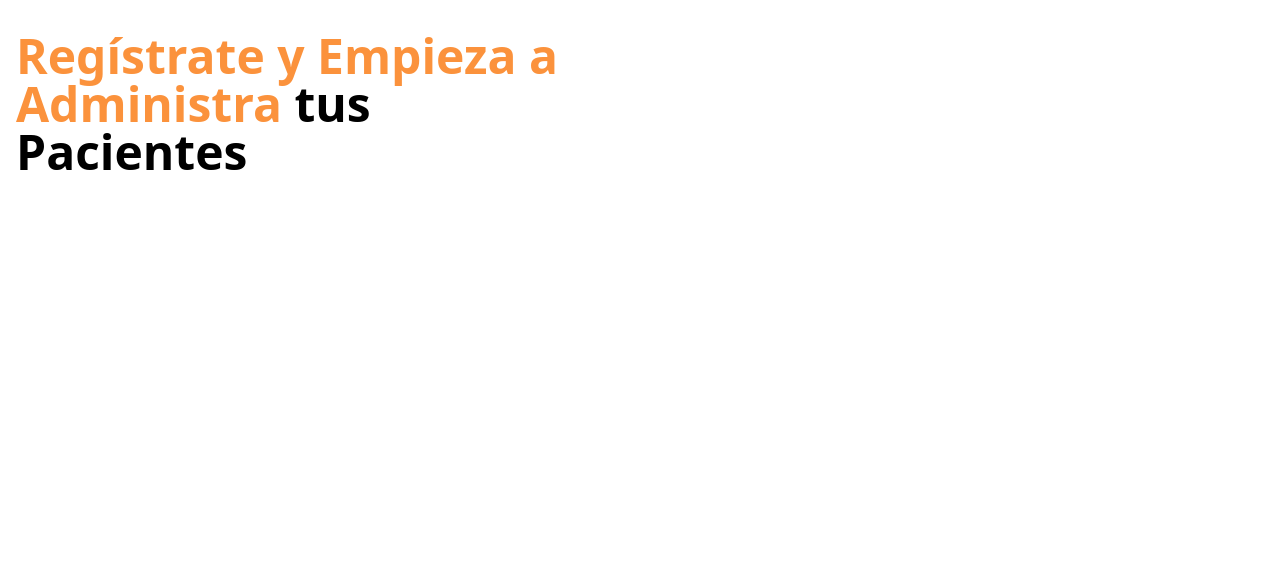
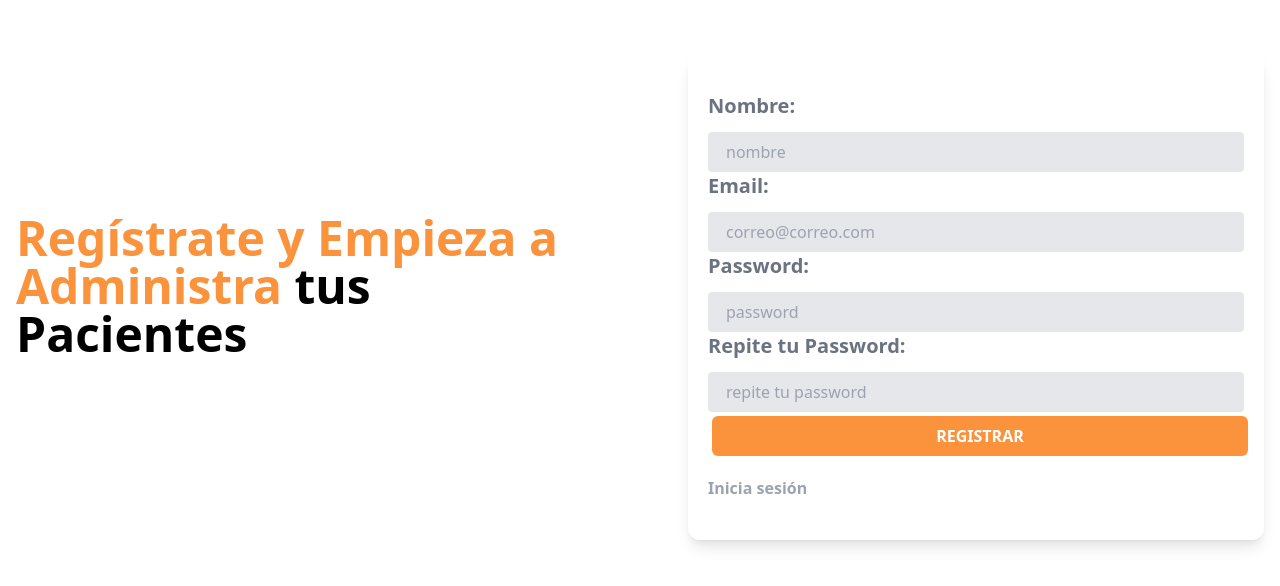
Before and after one commit to mauroociappinaph/FullStackMern, a React (Vite) app in the folder frontend/: page /registrar in a window 1280 px wide. Shown: the top 586 px of the page. Built offline with nearby package versions, Linux system fonts and the light colour scheme.

Commit message:
Diseño de Olvidar Password

```diff
--- a/frontend/src/paginas/OlvidarPassword.jsx
+++ b/frontend/src/paginas/OlvidarPassword.jsx
@@ -1,14 +1,42 @@
-
+import { Link  } from "react-router-dom";
 
 function OlvidarPassword() {
   return (
     <>
-      <div>
-        1
+     <div>
+        <h1 className="text-orange-400 font-black text-5xl">
+          Olvidé mi contraseña
+        </h1>
       </div>
-      <dir>
-        2
-      </dir>
+      <div className="mt-20 md:mt-5 shadow-lg px-5 py-10 rounded-xl bg-white">
+        <form>
+          <div>
+            <label className="block text-gray-500 font-bold text-xl md:text-left mb-1 md:mb-0 pr-4">
+              Email:
+            </label>
+            <input
+              className="bg-gray-200 appearance-none border-2 border-gray-200 mt-3 rounded w-full py-2 px-4 text-gray-700 leading-tight focus:outline-none focus:bg-white focus:border-orange-500"
+              id="email"
+              type="email"
+              placeholder="correo@correo.com"
+            />
+          </div>
+          <input
+            type="submit"
+            className="bg-orange-400 hover:bg-orange-500 w-full py-2 rounded-md text-white font-bold uppercase m-1 hover:cursor-pointer"
+            value="Recuperar Password"
+          />
+        </form>
+        <nav className="mt-4 lg:flex lg:justify-items-center">
+          <Link
+            to="/"
+            className="block text-center text-gray-400 font-bold text-base md:text-left mb-1 md:mb-0 pr-4"
+          >
+            Inicia sesión
+          </Link>
+
+        </nav>
+      </div>
     </>
   )
 }
--- a/frontend/src/paginas/RegistrarCuenta.jsx
+++ b/frontend/src/paginas/RegistrarCuenta.jsx
@@ -1,11 +1,75 @@
+import { Link } from "react-router-dom";
+
 function Registrar() {
   return (
     <>
       <div>
         <h1 className="text-orange-400 font-black text-5xl   ">
-          Regístrate y Empieza a Administra {" "}
+          Regístrate y Empieza a Administra{" "}
           <span className="text-black"> tus Pacientes </span>
         </h1>
+      </div>
+      <div className="mt-20 md:mt-5 shadow-lg px-5 py-10 rounded-xl bg-white">
+        <form>
+          <div>
+            <label className="block text-gray-500 font-bold text-xl md:text-left mb-1 md:mb-0 pr-4">
+              Nombre:
+            </label>
+            <input
+              className="bg-gray-200 appearance-none border-2 border-gray-200 mt-3 rounded w-full py-2 px-4 text-gray-700 leading-tight focus:outline-none focus:bg-white focus:border-orange-500"
+              id="grid-first-name"
+              type="text"
+              placeholder="nombre"
+            />
+          </div>
+          <div>
+            <label className="block text-gray-500 font-bold text-xl md:text-left mb-1 md:mb-0 pr-4">
+              Email:
+            </label>
+            <input
+              className="bg-gray-200 appearance-none border-2 border-gray-200 mt-3 rounded w-full py-2 px-4 text-gray-700 leading-tight focus:outline-none focus:bg-white focus:border-orange-500"
+              id="grid-first-name"
+              type="email"
+              placeholder="correo@correo.com"
+            />
+          </div>
+          <div>
+            <label className="block text-gray-500 font-bold text-xl md:text-left mb-1 md:mb-0 pr-4">
+              Password:
+            </label>
+            <input
+              className="bg-gray-200 appearance-none border-2 border-gray-200 mt-3 rounded w-full py-2 px-4 text-gray-700 leading-tight focus:outline-none focus:bg-white focus:border-orange-500"
+              id="grid-first-name"
+              type="password"
+              placeholder="password"
+            />
+          </div>
+          <div>
+            <label className="block text-gray-500 font-bold text-xl md:text-left mb-1 md:mb-0 pr-4">
+              Repite tu Password:
+            </label>
+            <input
+              className="bg-gray-200 appearance-none border-2 border-gray-200 mt-3 rounded w-full py-2 px-4 text-gray-700 leading-tight focus:outline-none focus:bg-white focus:border-orange-500"
+              id="grid-first-name"
+              type="password"
+              placeholder="repite tu password"
+            />
+          </div>
+          <input
+            type="submit"
+            className="bg-orange-400 hover:bg-orange-500 w-full py-2 rounded-md text-white font-bold uppercase m-1 hover:cursor-pointer"
+            value="Registrar"
+          />
+        </form>
+        <nav className="mt-4 lg:flex lg:justify-items-center  ">
+          <Link
+            to="/"
+            className="block text-center text-gray-400 font-bold text-base md:text-left mb-1 md:mb-0 pr-4"
+          >
+            Inicia sesión
+          </Link>
+
+        </nav>
       </div>
     </>
   );
```
